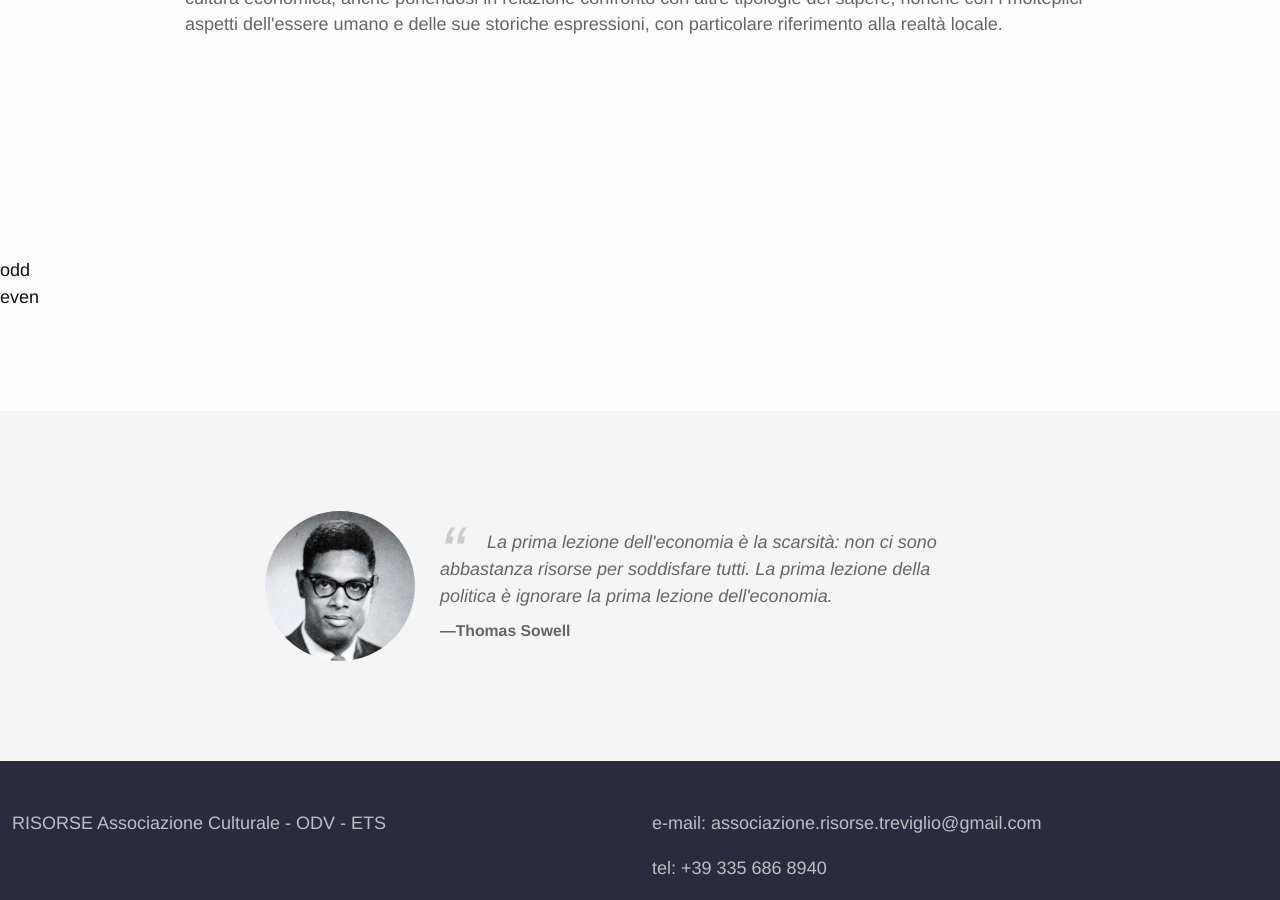
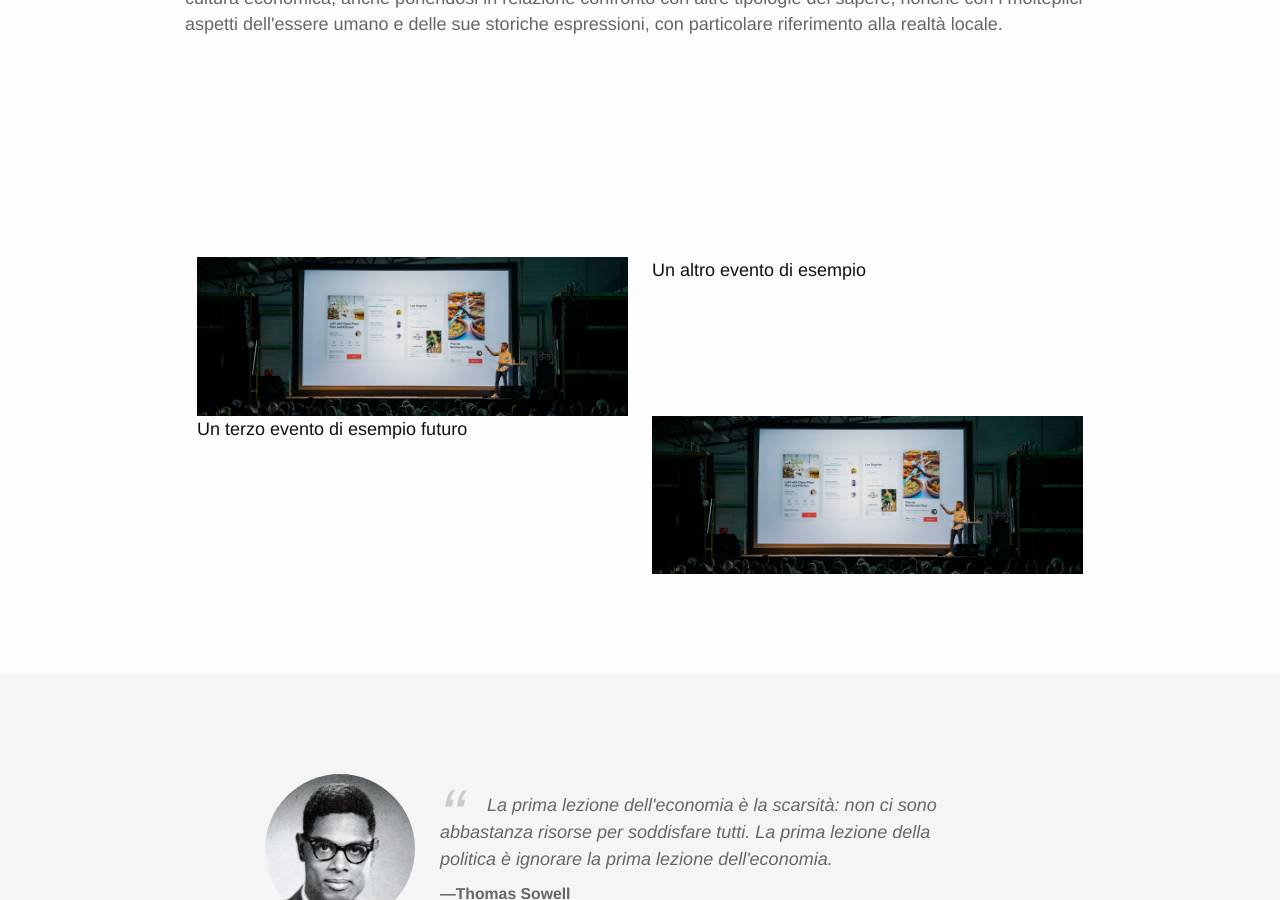
Before and after one commit to Risorse-Associazione-Culturale/risorse-associazione-culturale.github.io, a Jekyll site: the page built from index.html, in a window 1280 px wide and 900 px high, scrolled down 1117 px. Built offline with Jekyll 4.4.1, drawn with Linux system fonts in a browser that asks for light colours; nearby versions of some CDN libraries.

Commit message:
future events layout

```diff
--- a/index.html
+++ b/index.html
@@ -54,14 +54,36 @@ layout: default
 
   {% if len > 1 %}
   <section class="events">
+
     {% for upcoming_event in upcomingevents offset: 1 %}
     {% assign mod = forloop.index | modulo: 2 %}
-    {% if mod == 0 %}
-      <div>even</div>
-    {% else %}
-      <div>odd</div>
-    {% endif %}
+    <div class="row container">
+      {% if mod == 0 %}
+      <div class="col-md-6">
+        {{ upcoming_event.titolo }}
+      </div>
+      <div class="col-md-6">
+        {% if upcoming_event.url_immagine %}
+        <img src="{{ upcoming_event.url_immagine | prepend: site.baseurl }}" class="card-img-top" alt="Immagine dell'evento {{ upcoming_event.titolo }}">
+        {% else %}
+        <img src="{{ "/img/events/default-header.jpg" | prepend: site.baseurl }}" class="card-img-top" alt="Immagine dell'evento {{ upcoming_event.titolo }}">
+        {% endif %}
+      </div>
+      {% else %}
+      <div class="col-md-6">
+        {% if upcoming_event.url_immagine %}
+        <img src="{{ upcoming_event.url_immagine | prepend: site.baseurl }}" class="card-img-top" alt="Immagine dell'evento {{ upcoming_event.titolo }}">
+        {% else %}
+        <img src="{{ "/img/events/default-header.jpg" | prepend: site.baseurl }}" class="card-img-top" alt="Immagine dell'evento {{ upcoming_event.titolo }}">
+        {% endif %}
+      </div>
+      <div class="col-md-6">
+        {{ upcoming_event.titolo }}
+      </div>
+      {% endif %}
+    </div>
     {% endfor %}
+
   </section>
   {% endif %}
 
```
